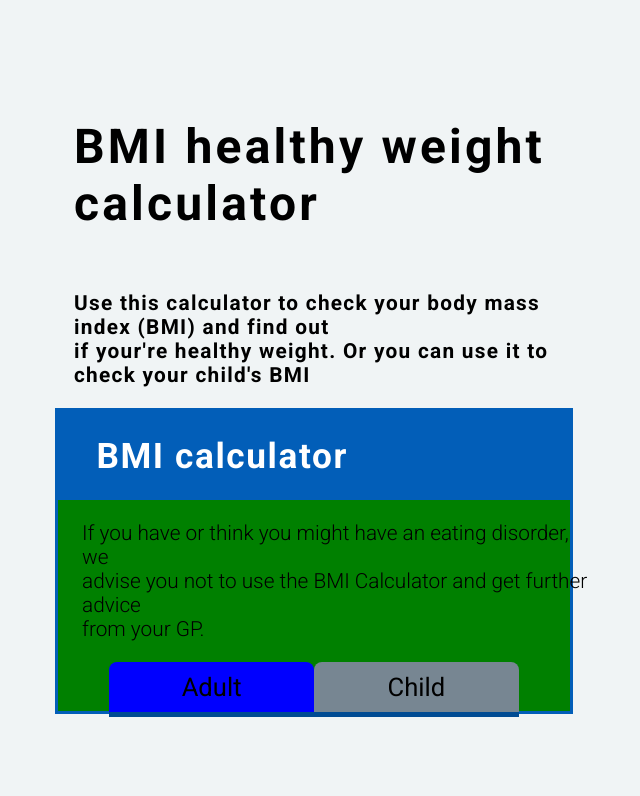
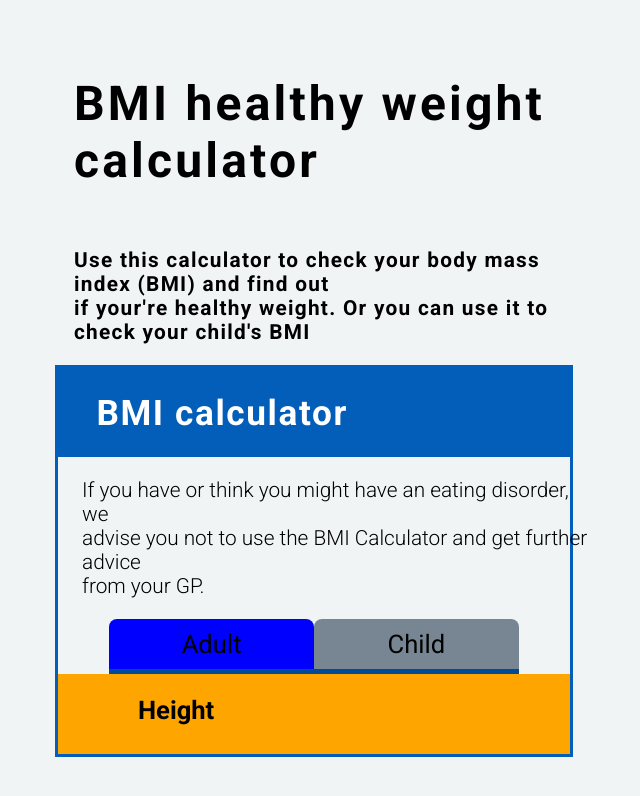
Before and after one commit to lukanogaj/bmi, a React (Create React App) app: page / in a window 1280 px wide. Shown: the top 796 px of the page, without its empty margins (326-966 px from the left). Built offline with nearby package versions, Linux system fonts and the light colour scheme.

Commit message:
adding the measurements

```diff
--- a/src/App.js
+++ b/src/App.js
@@ -2,6 +2,7 @@ import React from 'react';
 import Layout from './components/Layout/Layout';
 import AgeHandler from './components/Age/AgeHandler';
 import Header from './components/Header/Header';
+import MeasurementsUnits from './components/MeasurementsUnits';
 import './App.css';
 
 function App() {
@@ -9,7 +10,9 @@ function App() {
     <div>
       <Layout>
         <Header />
-        <AgeHandler />
+        <AgeHandler>
+          <MeasurementsUnits />
+        </AgeHandler>
       </Layout>
     </div>
   );
--- a/src/components/Age/AgeHandler.jsx
+++ b/src/components/Age/AgeHandler.jsx
@@ -1,6 +1,7 @@
 import { useState } from 'react';
 import styles from './AgeHandler.module.css';
 import TabButton from '../TabButton';
+import MeasurementsUnits from '../MeasurementsUnits/MeasurementsUnits';
 
 const AgeHandler = (props) => {
   const [isConfirmed, setIsConfirmed] = useState('Adult');
@@ -10,9 +11,6 @@ const AgeHandler = (props) => {
     console.log(value);
   };
 
-  // const calculatorHandler = (value) => {
-  //   setIsConfirmed(value);
-  // };
   return (
     <div className={styles.bmiHandler}>
       <div className={styles.ageHandlerHeading}>
@@ -36,7 +34,17 @@ const AgeHandler = (props) => {
             isConfirmed={isConfirmed}
           />
         </div>
+        {isConfirmed === 'Adult' ? (
+          <div className={styles.adultTable}>
+            <h2>Height</h2>
+          </div>
+        ) : (
+          <div className={styles.childTable}>
+            <h2>Height</h2>
+          </div>
+        )}
       </div>
+      {/* <MeasurementsUnits /> */}
     </div>
   );
 };
--- a/src/components/Age/AgeHandler.module.css
+++ b/src/components/Age/AgeHandler.module.css
@@ -2,8 +2,6 @@
   display: flex;
   flex-direction: column;
   width: 40%;
-  background-color: green;
-  height: 300px;
   border: 3px solid #025eb8;
 }
 
@@ -69,3 +67,52 @@
   background-color: blue;
   color: #ffffff;
 }
+
+/*  Divs for the adult or Child  */
+
+.adultTable {
+  width: 100%;
+  height: 80px;
+  display: flex;
+  align-items: centre;
+  justify-content: centre;
+  background-color: orange;
+}
+
+.childTable {
+  width: 80%;
+  height: 100px;
+  display: flex;
+  align-items: centre;
+  justify-content: centre;
+  background-color: limegreen;
+}
+
+.adultTable h2 {
+  font-size: 1.6rem;
+  padding-left: 5rem;
+}
+.childTable h2 {
+  font-size: 1.6rem;
+  padding-left: 5rem;
+}
+
+/* Css for inputs with data of measurements */
+
+.weightHandler {
+  background-color: green;
+  width: 100%;
+  height: 100px;
+}
+
+.ageHandler {
+  background-color: blue;
+  width: 100%;
+  height: 100px;
+}
+
+.genderHandler {
+  background-color: red;
+  width: 100%;
+  height: 100px;
+}
--- /dev/null
+++ b/src/components/MeasurementsUnits/MeasurementsMetric.module.css
@@ -0,0 +1,5 @@
+.measureMetricHandler {
+  background-color: green;
+  width: 100%;
+  height: 100px;
+}
--- /dev/null
+++ b/src/components/MeasurementsUnits/MeasurementsUnits.jsx
@@ -0,0 +1,25 @@
+import React from 'react';
+import styles from './MeasurementsUnits.module.css';
+import { useState } from 'react';
+
+const MeasurementsUnits = () => {
+  const [metricUnits, imperialUnits] = useState('metric');
+
+  const metricHandler = (value) => {
+    imperialUnits(value);
+    console.log(value);
+  };
+  return (
+    <div className={styles.measurementsHandler}>
+      <p>Enter your details</p>
+      <form action=''>
+        <label htmlFor=''>Imperial</label>
+        <input type='radio' />
+        <label htmlFor=''>Metric</label>
+        <input type='radio' />
+      </form>
+    </div>
+  );
+};
+
+export default MeasurementsUnits;
--- /dev/null
+++ b/src/components/MeasurementsUnits/MeasurementsUnits.module.css
@@ -0,0 +1,5 @@
+.measurementsHandler {
+  background-color: red;
+  width: 100%;
+  height: 100px;
+}
```
Also changed, not shown: src/components/MeasurementsUnits/MeasurementsMetricHandler.jsx (added, +12 -0 lines), src/components/Measurements/Weight.css (deleted), src/components/Measurements/Weight.jsx (deleted), src/components/MeasurementsUnits/MeasurementsImperial.module.css (added), src/components/MeasurementsUnits/MeasurementsImperialHandler.jsx (added).
